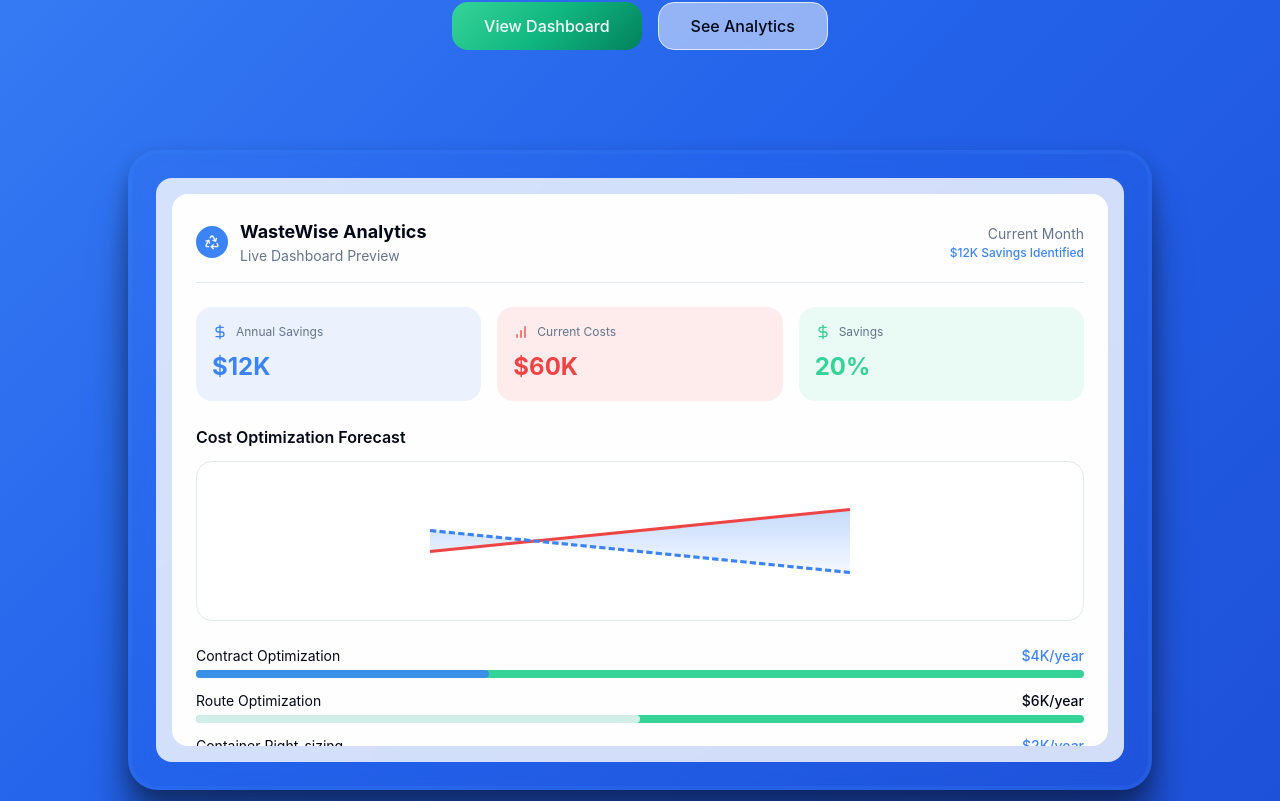
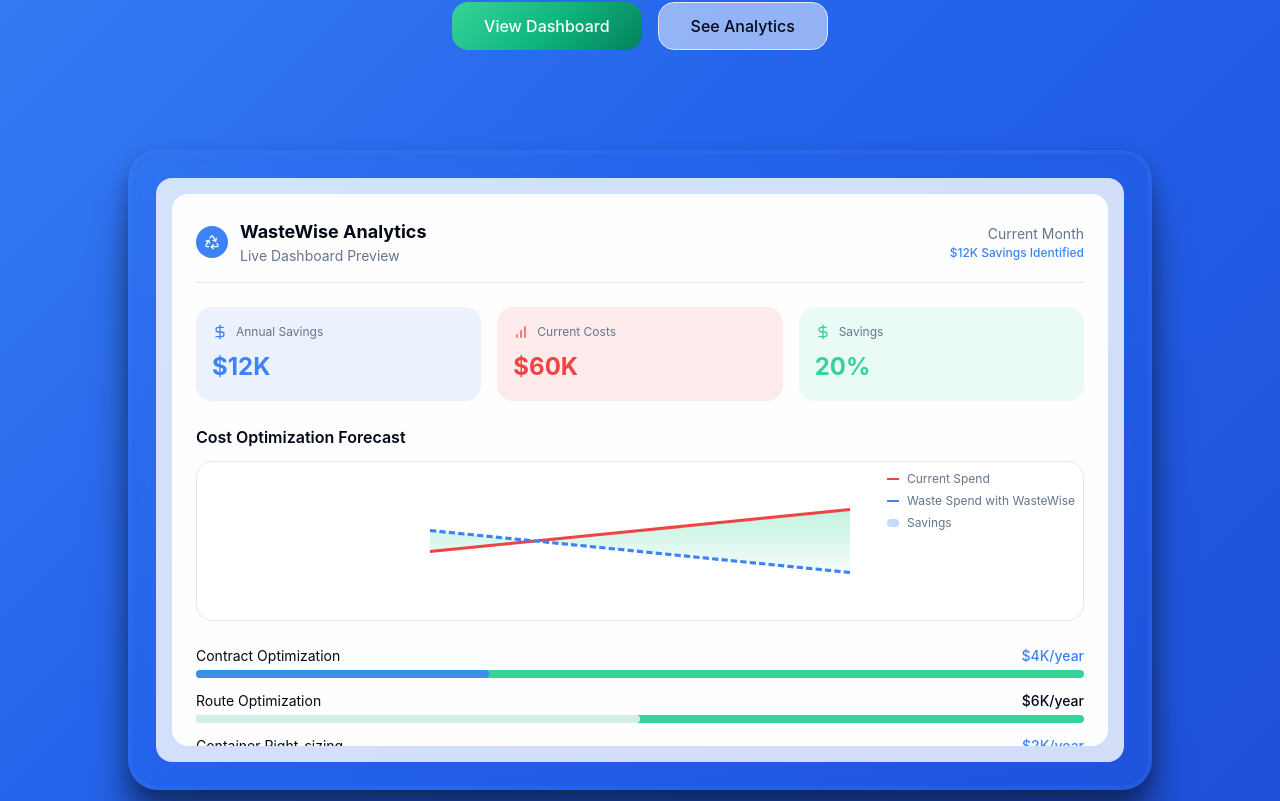
Before and after one commit to tryinhard1080/professional-admin-dashboard-880, a React (Vite) app: page / in a window 1280 px wide. Shown: the part 362-1163 px from the top of the page. Built offline with nearby package versions, Linux system fonts and the light colour scheme.

Commit message:
Add chart labels and savings area
Add labels to the chart to represent current spend (red line), waste spend with WasteWise (blue dotted line), and a green shaded area for savings.

```diff
--- a/src/pages/Landing.tsx
+++ b/src/pages/Landing.tsx
@@ -1,7 +1,9 @@
+
 import { ContainerScroll } from "@/components/ui/container-scroll-animation";
 import { Button } from "@/components/ui/button";
 import { Link } from "react-router-dom";
 import { Recycle, BarChart, DollarSign } from "lucide-react";
+
 export default function Landing() {
   return <div className="min-h-screen bg-gradient-primary overflow-hidden">
       <ContainerScroll titleComponent={<>
@@ -72,21 +74,37 @@ export default function Landing() {
           <div className="mb-6">
             <h3 className="text-md font-semibold text-foreground mb-3">Cost Optimization Forecast</h3>
             <div className="h-40 bg-card border border-border rounded-lg p-4 relative">
+              {/* Chart Labels */}
+              <div className="absolute top-2 right-2 space-y-1 text-xs">
+                <div className="flex items-center gap-2">
+                  <div className="w-3 h-0.5 bg-destructive"></div>
+                  <span className="text-muted-foreground">Current Spend</span>
+                </div>
+                <div className="flex items-center gap-2">
+                  <div className="w-3 h-0.5 bg-primary border-dashed border-t-2 border-primary bg-transparent"></div>
+                  <span className="text-muted-foreground">Waste Spend with WasteWise</span>
+                </div>
+                <div className="flex items-center gap-2">
+                  <div className="w-3 h-2 bg-primary/30 rounded-sm"></div>
+                  <span className="text-muted-foreground">Savings</span>
+                </div>
+              </div>
+
               <svg className="w-full h-full" viewBox="0 0 400 120">
                 <defs>
                   <linearGradient id="savings-gradient" x1="0%" y1="0%" x2="0%" y2="100%">
-                    <stop offset="0%" stopColor="hsl(var(--primary))" stopOpacity="0.3" />
-                    <stop offset="100%" stopColor="hsl(var(--primary))" stopOpacity="0.05" />
+                    <stop offset="0%" stopColor="hsl(var(--secondary))" stopOpacity="0.3" />
+                    <stop offset="100%" stopColor="hsl(var(--secondary))" stopOpacity="0.05" />
                   </linearGradient>
                 </defs>
 
-                {/* Savings area */}
+                {/* Savings area (green shaded) */}
                 <polygon fill="url(#savings-gradient)" points="0,70 50,65 100,60 150,55 200,50 250,45 300,40 350,35 400,30 400,90 350,85 300,80 250,75 200,70 150,65 100,60 50,55 0,50" />
 
-                {/* Current trend line */}
+                {/* Current spend line (red) */}
                 <polyline fill="none" stroke="hsl(var(--destructive))" strokeWidth="3" points="0,70 50,65 100,60 150,55 200,50 250,45 300,40 350,35 400,30" />
 
-                {/* Optimized trend line */}
+                {/* Waste spend with WasteWise line (blue dotted) */}
                 <polyline fill="none" stroke="hsl(var(--primary))" strokeWidth="3" strokeDasharray="6,3" points="0,50 50,55 100,60 150,65 200,70 250,75 300,80 350,85 400,90" />
               </svg>
             </div>
```
